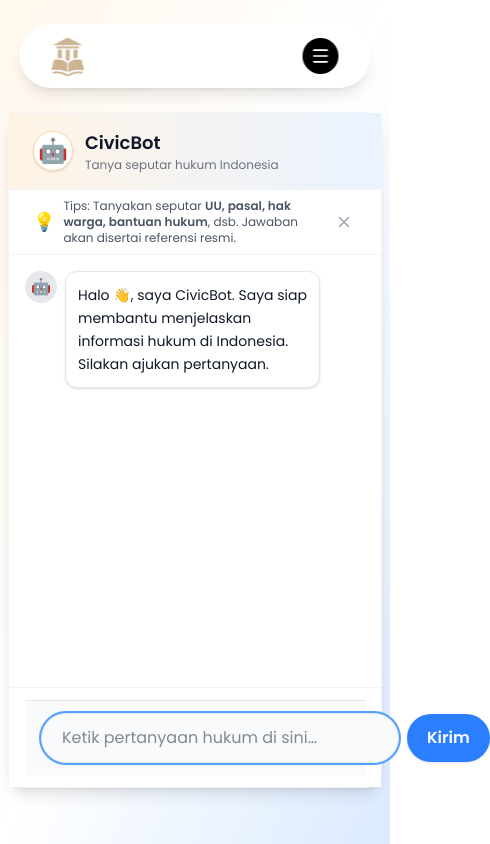
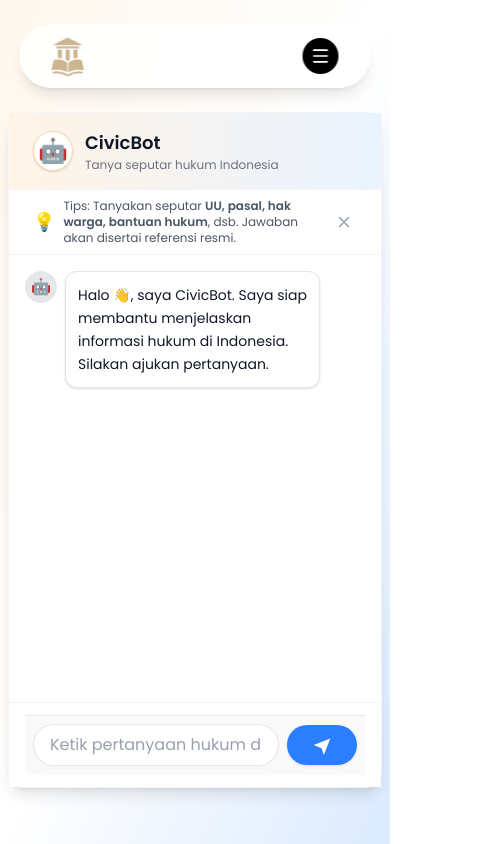
Before and after one commit to dipndipp/CivicLearn, a React (Vite) app in the folder cl-fe/: page /chat in a window 390 px wide. Shown: the top 844 px of the page, 490 px wide, since content can reach past the window. Built offline with nearby package versions, Linux system fonts and the light colour scheme.

Commit message:
chat input responsif fix

```diff
--- a/cl-fe/src/components/ChatInput.jsx
+++ b/cl-fe/src/components/ChatInput.jsx
@@ -13,21 +13,48 @@ export default function ChatInput({ onSend }) {
   return (
     <form
       onSubmit={handleSubmit}
-      className="flex items-center gap-2 px-4 py-3 bg-gray-50 border-t border-gray-200"
+      className="flex items-center gap-2 px-2 py-2 sm:px-4 sm:py-3 bg-gray-50 border-t border-gray-200"
+      style={{
+        position: "relative",
+        width: "100%",
+        boxSizing: "border-box",
+        minHeight: "60px",
+        background: "rgba(250,250,250,0.98)",
+      }}
     >
       <input
         type="text"
-        className="flex-1 px-5 py-3 border border-gray-200 rounded-full focus:outline-none focus:ring-2 focus:ring-blue-400 bg-gray-50 text-gray-900 text-base shadow"
+        className="flex-1 px-4 py-2 sm:px-5 sm:py-3 border border-gray-200 rounded-full focus:outline-none focus:ring-2 focus:ring-blue-400 bg-white text-gray-900 text-base shadow placeholder:text-gray-400 transition-all duration-150"
         placeholder="Ketik pertanyaan hukum di sini…"
         value={input}
         onChange={(e) => setInput(e.target.value)}
         autoFocus
+        style={{
+          minWidth: 0,
+          fontSize: "1em",
+          background: "#fff",
+          border: "1.5px solid #e5e7eb",
+          boxShadow: "0 1px 4px rgba(0,0,0,0.03)",
+        }}
       />
       <button
         type="submit"
-        className="px-5 py-3 bg-blue-500 text-white rounded-full hover:bg-blue-600 transition font-semibold shadow"
+        className="px-4 py-2 sm:px-5 sm:py-3 bg-blue-500 text-white rounded-full hover:bg-blue-600 transition font-semibold shadow flex-shrink-0"
+        style={{
+          fontSize: "1em",
+          minWidth: "70px",
+          minHeight: "40px",
+          display: "flex",
+          alignItems: "center",
+          justifyContent: "center",
+        }}
       >
-        Kirim
+        <span className="hidden sm:inline">Kirim</span>
+        <span className="inline sm:hidden">
+          <svg width="22" height="22" fill="none" viewBox="0 0 24 24">
+            <path d="M3 12l18-7-7 18-2.5-7.5L3 12z" fill="currentColor" />
+          </svg>
+        </span>
       </button>
     </form>
   );
```
